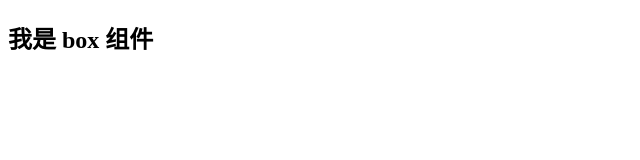
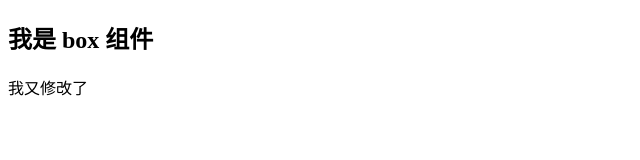
Before and after one commit to happy-mouse/vue_test, a Vue app: page / in a window 1280 px wide. Shown: the top 160 px of the page, without its empty margins (0-640 px from the left). Built offline with nearby package versions, Linux system fonts and the light colour scheme.

Commit message:
a修改了

```diff
--- a/src/components/box.vue
+++ b/src/components/box.vue
@@ -1,7 +1,8 @@
 <template>
-    <div>
-        <h2>我是 box 组件</h2>
-        </div>
+  <div>
+    <h2>我是 box 组件</h2>
+    <span>我又修改了</span>
+  </div>
 </template>
 
 <script></script>
```
